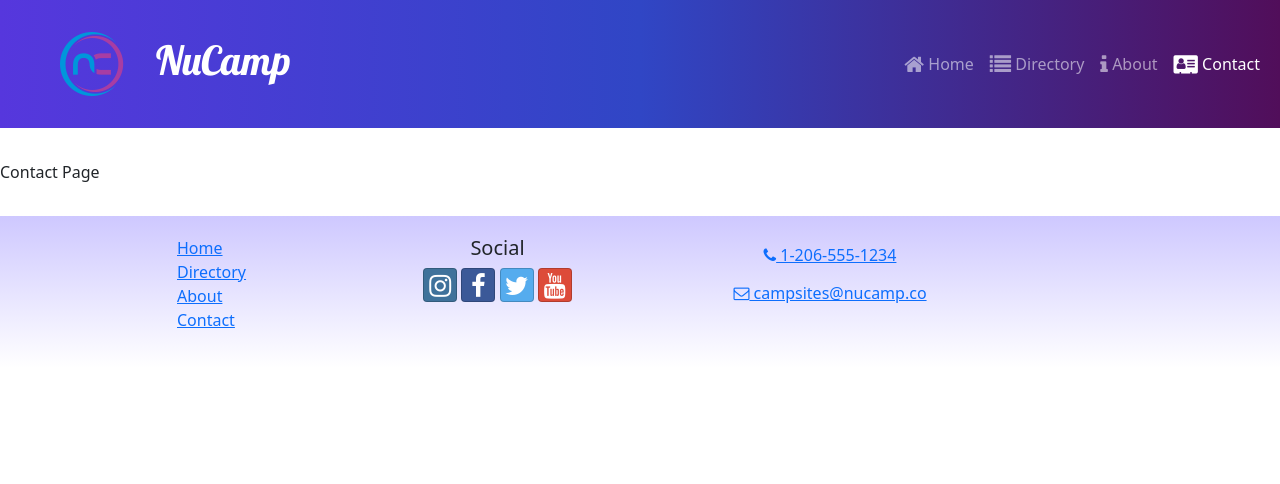
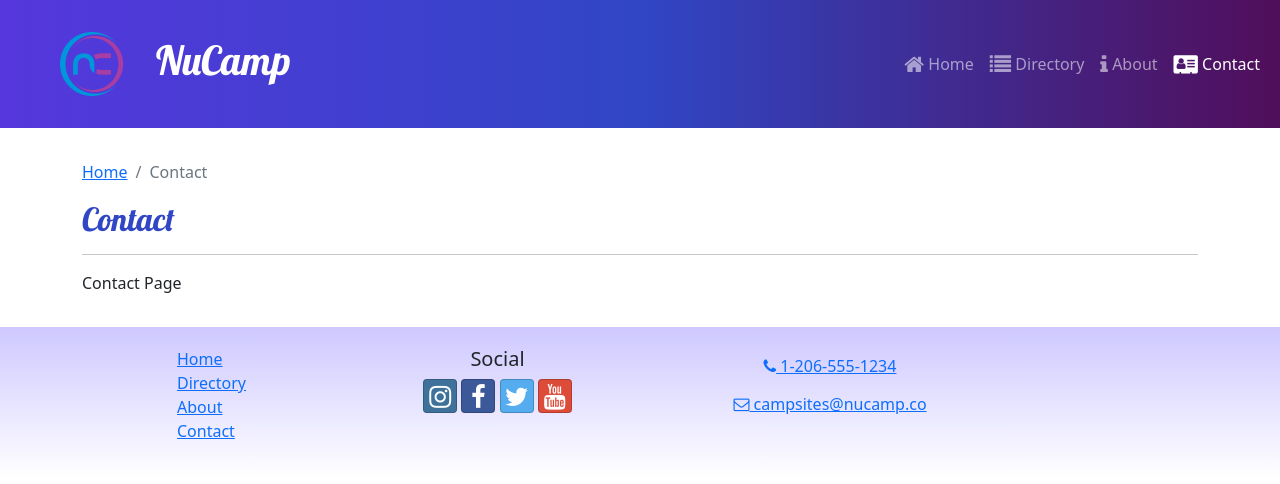
Before and after one commit to PntraNegra/nucampsite-updated, a React (Create React App) app: page /contact in a window 1280 px wide. Shown: the top 484 px of the page. Built offline with nearby package versions, Linux system fonts and the light colour scheme.

Commit message:
Adding breadcrumbs with reactstrap

```diff
--- /dev/null
+++ b/src/components/SubHeader.js
@@ -0,0 +1,26 @@
+import { Col, Row, Breadcrumb, BreadcrumbItem } from 'reactstrap';
+import { Link } from 'react-router-dom';
+
+const SubHeader = ({ current, detail }) => {
+    return (
+        <Row>
+            <Col>
+                <Breadcrumb>
+                    <BreadcrumbItem>
+                        <Link to='/'>Home</Link>
+                    </BreadcrumbItem>
+                    {detail && (
+                        <BreadcrumbItem>
+                            <Link to='/directory'>Directory</Link>
+                        </BreadcrumbItem>
+                    )}
+                    <BreadcrumbItem active>{current}</BreadcrumbItem>
+                </Breadcrumb>
+                <h2>{current}</h2>
+                <hr />
+            </Col>
+        </Row>
+    );
+};
+
+export default SubHeader;
--- a/src/pages/CampsiteDetailPage.js
+++ b/src/pages/CampsiteDetailPage.js
@@ -3,6 +3,7 @@
 import { selectCampsiteById } from "../features/campsites/campsitesSlice";
 import CampsiteDetail from "../features/campsites/CampsiteDetail";
 import CommentsList from "../features/comments/CommentList";
+import SubHeader from "../components/SubHeader";
 
 const CampsiteDetailPage = () => {
     const { campsiteId } = useParams();
@@ -11,6 +12,7 @@
     return(
         <Container>
             <Row>
+                <SubHeader current={campsite.name} detail={true} />
                 <CampsiteDetail campsite={campsite} />
                 <CommentsList campsiteId={campsiteId} />
             </Row>
--- a/src/pages/CampsitesDirectoryPage.js
+++ b/src/pages/CampsitesDirectoryPage.js
@@ -1,10 +1,12 @@
 import { Container } from 'reactstrap';
 import CampsitesList from '../features/campsites/CampsitesList';
+import SubHeader from '../components/SubHeader';
 
 const CampsiteDirectoryPage = () => {
 
     return (
         <Container>
+            <SubHeader current='Directory' />
             <CampsitesList/>
         </Container>
     );
--- a/src/pages/ContactPage.js
+++ b/src/pages/ContactPage.js
@@ -1,8 +1,12 @@
+import SubHeader from "../components/SubHeader";
+import { Container } from "reactstrap";
+
 const ContactPage = () => {
     return (
-        <div>
+        <Container>
+            <SubHeader current='Contact' />
             Contact Page
-        </div>
+        </Container>
     );
 };
 
--- a/src/pages/HomePage.js
+++ b/src/pages/HomePage.js
@@ -1,9 +1,11 @@
 import { Container } from 'reactstrap';
 import DisplayList from '../features/display/DisplayList';
+import SubHeader from '../components/SubHeader';
 
 const HomePage = () => {
     return (
         <Container>
+            <SubHeader current='Home' />
             <DisplayList />
         </Container>
     );
```
